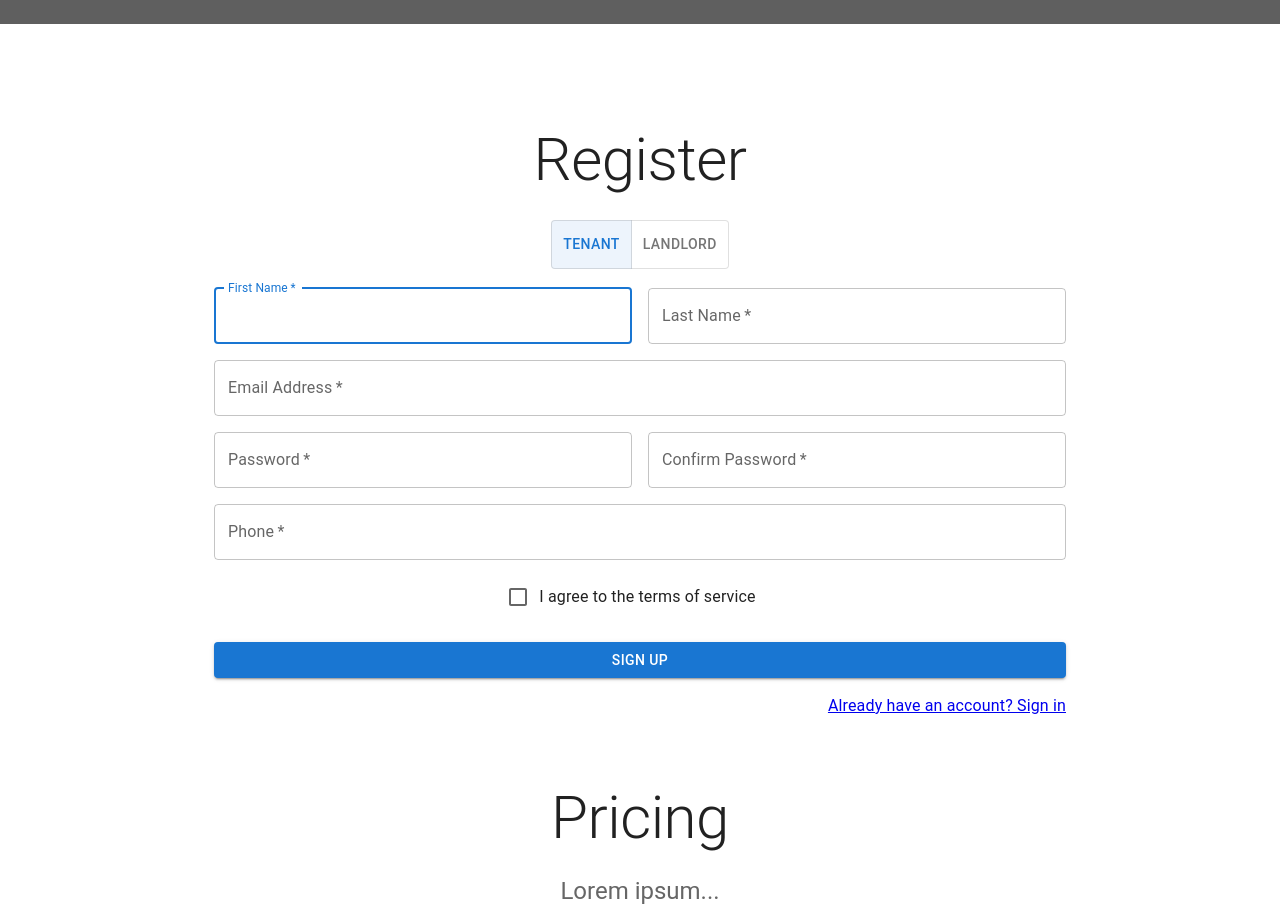
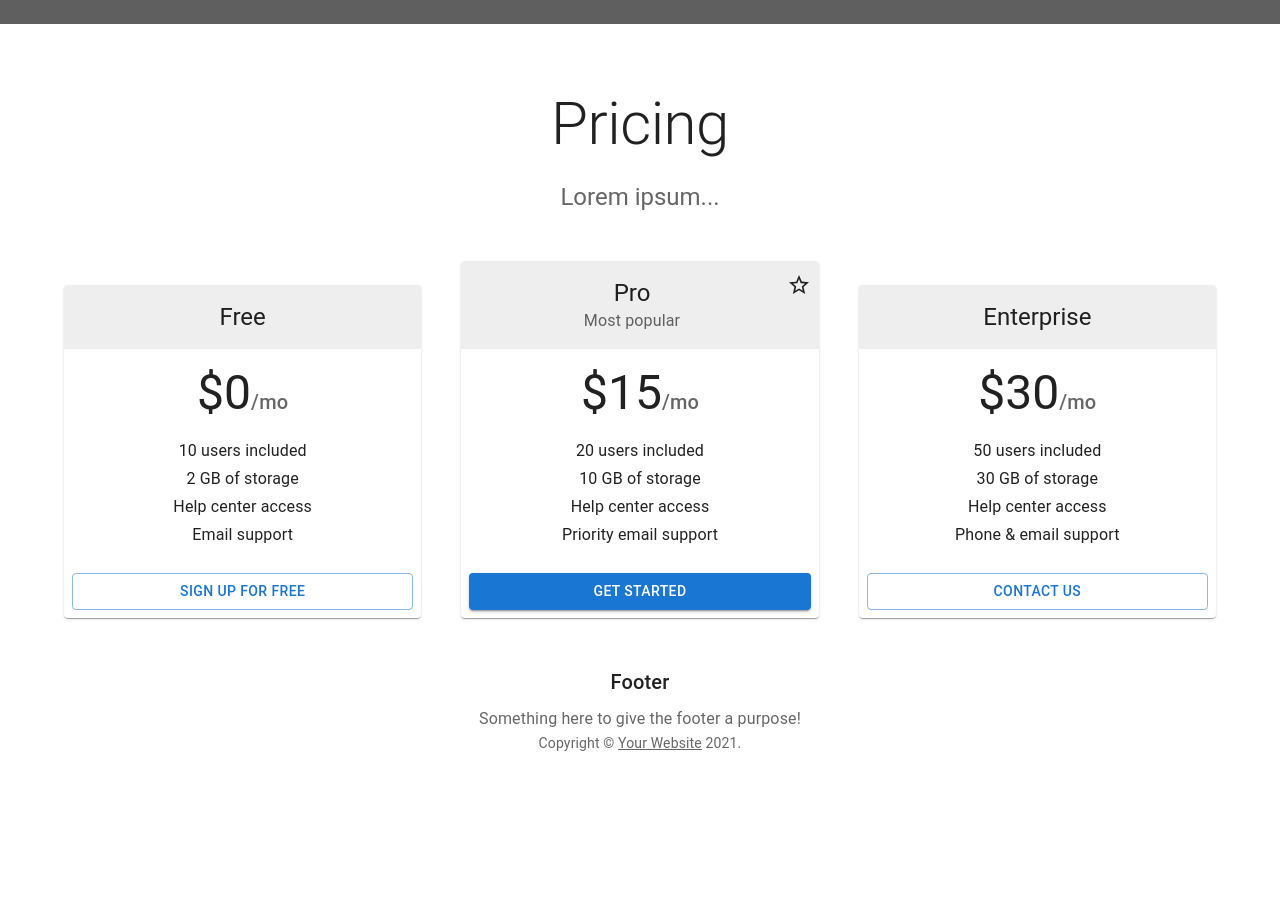
Before and after one commit to ivang1811/lease-tool-frontend, a React (Create React App) app: page / in a window 1280 px wide. Shown: the part 680-1595 px from the top of the page. After the commit the page ends 1481 px from the top, so only its background shows below. Built offline with nearby package versions, Linux system fonts and the light colour scheme; grey boxes are pictures that could not be loaded.

Commit message:
removed register

```diff
--- a/src/pages/home.jsx
+++ b/src/pages/home.jsx
@@ -89,12 +89,12 @@ export default function Home() {
             </Container>
           </div>
         </Box>
-        <Container maxWidth="md" style={{ marginTop: 100 }}>
+        {/* <Container maxWidth="md" style={{ marginTop: 100 }}>
           <Typography component="h2" variant="h2" align="center" gutterBottom>
             Register
           </Typography>
           <SignUpForm />
-        </Container>
+        </Container> */}
         <PricingContent></PricingContent>
       </main>
       {/* Footer */}
```
